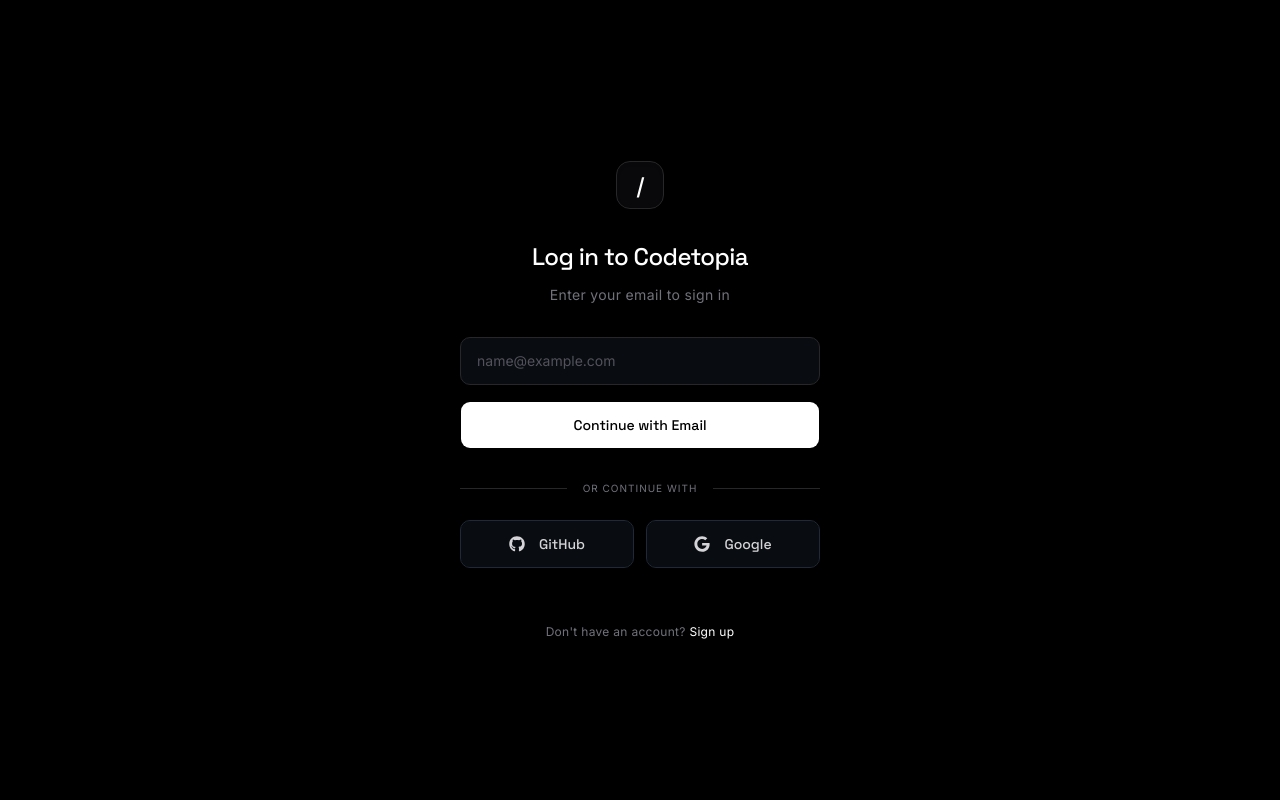
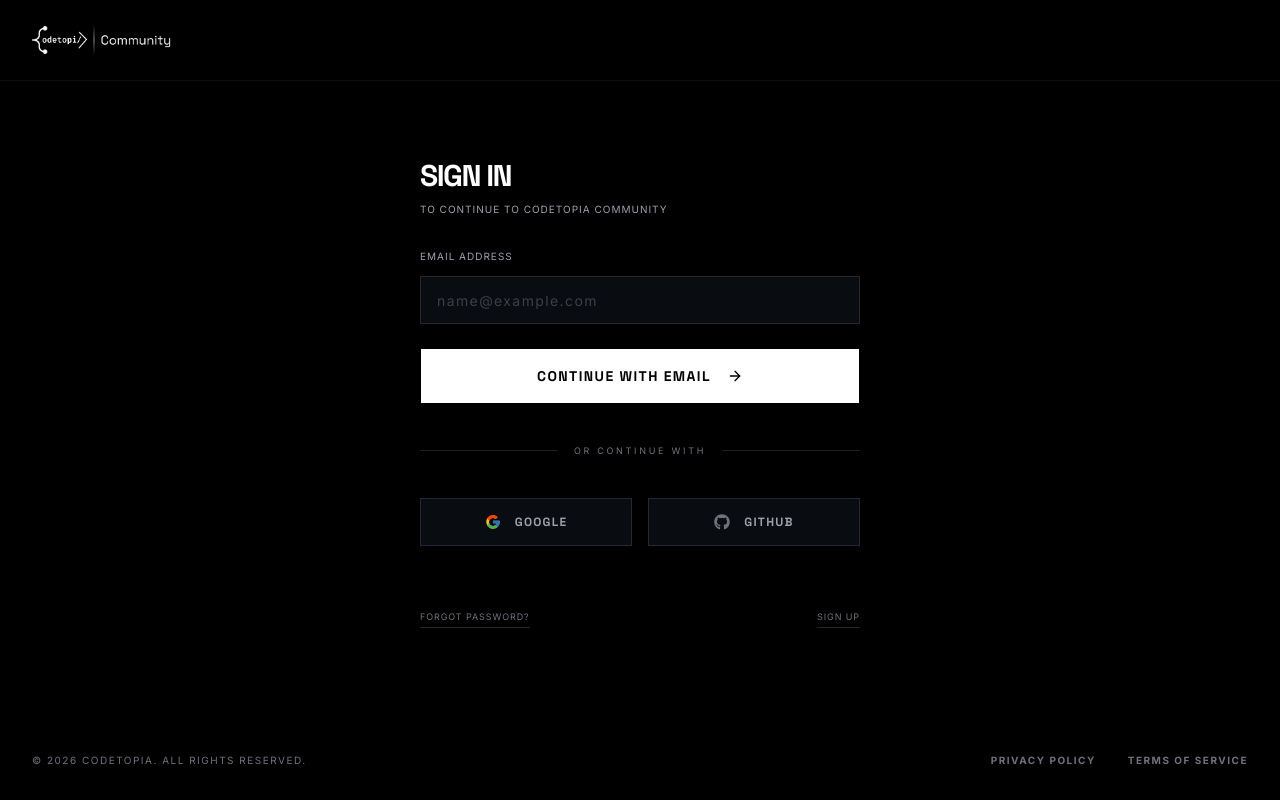
Before and after one commit to codetopialabs/portal-web, a Next.js app: page /login in a window 1280 px wide. Built offline with nearby package versions, Linux system fonts and the light colour scheme.

Commit message:
feat: complete signup page implementation, refine design and extract reusable footer

```diff
--- a/src/app/globals.css
+++ b/src/app/globals.css
@@ -3,9 +3,9 @@
 @import "shadcn/tailwind.css";
 @plugin "@tailwindcss/typography";
 
-html {
+/* html {
   scroll-behavior: smooth;
-}
+} */
 
 /* Offset anchor scroll targets to account for sticky header */
 /* :target {
--- a/src/app/login/page.tsx
+++ b/src/app/login/page.tsx
@@ -1,9 +1,33 @@
+import Image from "next/image";
 import { LoginForm } from "@/components/auth/LoginForm";
+import { Footer } from "@/components/layout/Footer";
 
 export default function LoginPage() {
   return (
-    <main>
-      <LoginForm />
+    <main className="min-h-screen bg-black flex flex-col font-mono text-white relative">
+
+      {/* Top Navbar */}
+      <header className="sticky top-0 z-50 flex items-center justify-between px-8 py-6 w-full bg-black/60 backdrop-blur-md border-b border-white/5">
+        <div className="flex items-center">
+          <Image
+            src="/logos/codetopia-community.png"
+            alt="Codetopia Community Logo"
+            width={180}
+            height={48}
+            className="object-contain h-8 w-auto"
+            priority
+          />
+        </div>
+      </header>
+
+      {/* Main Content Node */}
+      <div className="flex-1 flex flex-col items-center justify-center z-10 px-4 w-full mt-12 mb-16">
+        {/* The Auth Card */}
+        <LoginForm />
+      </div>
+
+      {/* Footer */}
+      <Footer />
     </main>
   );
 }
--- a/src/app/signup/page.tsx
+++ b/src/app/signup/page.tsx
@@ -1,9 +1,33 @@
+import Image from "next/image";
 import { SignupForm } from "@/components/auth/SignupForm";
+import { Footer } from "@/components/layout/Footer";
 
 export default function SignupPage() {
   return (
-    <main className="min-h-screen bg-white bg-[radial-gradient(#e5e7eb_1px,transparent_1px)] [background-size:16px_16px] flex items-center justify-center">
-      <SignupForm />
+    <main className="min-h-screen bg-black flex flex-col font-mono text-white relative">
+
+      {/* Top Navbar */}
+      <header className="sticky top-0 z-50 flex items-center justify-between px-8 py-6 w-full bg-black/60 backdrop-blur-md border-b border-white/5">
+        <div className="flex items-center">
+          <Image
+            src="/logos/codetopia-community.png"
+            alt="Codetopia Community Logo"
+            width={180}
+            height={48}
+            className="object-contain h-8 w-auto"
+            priority
+          />
+        </div>
+      </header>
+
+      {/* Main Content Node */}
+      <div className="flex-1 flex flex-col items-center justify-center z-10 px-4 w-full mt-12 mb-16">
+        {/* The Auth Card */}
+        <SignupForm />
+      </div>
+
+      {/* Footer */}
+      <Footer />
     </main>
   );
 }
--- a/src/components/auth/LoginForm.tsx
+++ b/src/components/auth/LoginForm.tsx
@@ -4,7 +4,9 @@
 import Link from "next/link";
 import { Button } from "@/components/ui/button";
 import { Input } from "@/components/ui/input";
-import { FaGithub, FaGoogle } from "react-icons/fa";
+import { FaGithub } from "react-icons/fa";
+import { FcGoogle } from "react-icons/fc";
+import { ArrowRight } from "lucide-react";
 
 export function LoginForm() {
   const [isLoading, setIsLoading] = useState(false);
@@ -19,20 +21,22 @@
   }
 
   return (
-    <div className="flex items-center justify-center min-h-screen bg-black px-4">
-      <div className="w-full max-w-[360px] space-y-8">
-        <div className="text-center space-y-3">
-          <div className="flex justify-center mb-8">
-            <div className="w-12 h-12 border border-zinc-800 rounded-xl flex items-center justify-center bg-zinc-950 shadow-inner">
-               <span className="font-sans font-bold text-lg scale-y-125 text-white">/</span>
-            </div>
-          </div>
-          <h1 className="text-2xl font-sans font-medium text-white tracking-tight">Log in to Codetopia</h1>
-          <p className="text-sm text-zinc-500 font-mono tracking-wide">Enter your email to sign in</p>
+    <div className="relative w-full max-w-[440px]">
+      <div className="space-y-8 relative z-20">
+        <div className="space-y-2">
+          <h2 className="text-3xl font-sans font-black tracking-tighter text-white uppercase">
+            Sign In
+          </h2>
+          <p className="text-[10px] text-zinc-400 font-mono tracking-[0.1em] uppercase">
+            To continue to Codetopia Community
+          </p>
         </div>
 
-        <form onSubmit={onSubmit} className="space-y-4">
-          <div className="space-y-2">
+        <form onSubmit={onSubmit} className="space-y-6">
+          <div className="space-y-3">
+            <label htmlFor="email" className="block text-[10px] text-zinc-400 font-mono tracking-[0.1em] uppercase">
+              Email Address
+            </label>
             <Input
               id="email"
               placeholder="name@example.com"
@@ -41,58 +45,60 @@
               autoComplete="email"
               autoCorrect="off"
               disabled={isLoading}
-              className="bg-[#0a0a0a] border-zinc-800 text-white h-12 rounded-lg px-4 font-mono focus-visible:ring-1 focus-visible:ring-zinc-700 focus-visible:border-transparent placeholder:text-zinc-600 transition-colors"
+              className="bg-[#050505] border-[1px] border-zinc-800 text-white h-12 rounded-none px-4 font-mono text-xs tracking-widest focus-visible:ring-0 focus-visible:border-zinc-500 placeholder:text-zinc-700 transition-colors"
               required
             />
           </div>
 
           <Button
             disabled={isLoading}
-            className="w-full bg-white text-black hover:bg-zinc-200 h-12 rounded-lg font-medium font-sans text-sm transition-colors"
+            className="w-full bg-white text-black hover:bg-zinc-200 h-14 rounded-none font-sans font-black text-sm tracking-widest uppercase transition-colors flex items-center justify-center gap-3"
           >
             {isLoading ? (
               <div className="h-4 w-4 animate-spin rounded-full border-2 border-black border-t-transparent" />
             ) : (
-              "Continue with Email"
+              <>
+                Continue with email <ArrowRight className="w-4 h-4 ml-1" />
+              </>
             )}
           </Button>
         </form>
 
-        <div className="relative my-6">
+        <div className="relative py-2">
           <div className="absolute inset-0 flex items-center">
-            <span className="w-full border-t border-zinc-800" />
+            <span className="w-full border-t border-zinc-800/80" />
           </div>
-          <div className="relative flex justify-center text-[10px] font-mono text-zinc-500 uppercase tracking-widest">
+          <div className="relative flex justify-center text-[9px] font-mono text-zinc-500 uppercase tracking-[0.3em]">
             <span className="bg-black px-4">Or continue with</span>
           </div>
         </div>
 
-        <div className="grid grid-cols-2 gap-3">
+        <div className="grid grid-cols-2 gap-4">
           <Button
             variant="outline"
-            className="bg-[#0a0a0a] border-zinc-800 hover:bg-zinc-900 text-zinc-300 hover:text-white h-12 rounded-lg font-sans text-sm font-medium transition-colors"
+            className="bg-transparent border border-zinc-800 hover:bg-[#111] hover:text-white hover:border-zinc-600 text-zinc-400 h-12 rounded-none font-sans font-bold text-xs uppercase tracking-widest transition-all group"
             disabled={isLoading}
           >
-            <FaGithub className="mr-2 h-4 w-4" />
-            GitHub
+            <FcGoogle className="mr-2 h-4 w-4" />
+            Google
           </Button>
           <Button
             variant="outline"
-            className="bg-[#0a0a0a] border-zinc-800 hover:bg-zinc-900 text-zinc-300 hover:text-white h-12 rounded-lg font-sans text-sm font-medium transition-colors"
+            className="bg-transparent border border-zinc-800 hover:bg-[#111] hover:text-white hover:border-zinc-600 text-zinc-400 h-12 rounded-none font-sans font-bold text-xs uppercase tracking-widest transition-all group"
             disabled={isLoading}
           >
-            <FaGoogle className="mr-2 h-4 w-4" />
-            Google
+            <FaGithub className="mr-2 h-4 w-4 text-zinc-500 group-hover:text-white transition-colors" />
+            Github
           </Button>
         </div>
 
-        <div className="pt-6 text-center">
-          <p className="text-xs font-mono tracking-wide text-zinc-500">
-            Don&apos;t have an account?{" "}
-            <Link href="/signup" className="text-white hover:text-zinc-300 transition-colors">
-              Sign up
-            </Link>
-          </p>
+        <div className="pt-8 flex items-center justify-between font-mono text-[9px] uppercase tracking-widest text-zinc-500">
+          <Link href="#" className="hover:text-white border-b border-zinc-800 hover:border-zinc-500 pb-1 transition-all">
+            Forgot Password?
+          </Link>
+          <Link href="/signup" className="hover:text-white border-b border-zinc-800 hover:border-zinc-500 pb-1 transition-all">
+            Sign Up
+          </Link>
         </div>
       </div>
     </div>
--- a/src/components/auth/SignupForm.tsx
+++ b/src/components/auth/SignupForm.tsx
@@ -4,29 +4,17 @@
 import Link from "next/link";
 import { Button } from "@/components/ui/button";
 import { Input } from "@/components/ui/input";
-import { Label } from "@/components/ui/label";
-import { Card, CardContent, CardDescription, CardFooter, CardHeader, CardTitle } from "@/components/ui/card";
-import { UserPlus, Mail } from "lucide-react";
-import { FaGithub, FaGoogle } from "react-icons/fa";
+import { FaGithub } from "react-icons/fa";
+import { FcGoogle } from "react-icons/fc";
+import { ArrowRight, Eye, EyeOff } from "lucide-react";
 
 export function SignupForm() {
   const [isLoading, setIsLoading] = useState(false);
-  const [error, setError] = useState("");
+  const [showPassword, setShowPassword] = useState(false);
 
   async function onSubmit(event: React.FormEvent) {
     event.preventDefault();
     setIsLoading(true);
-    setError("");
-
-    const formData = new FormData(event.target as HTMLFormElement);
-    const password = formData.get("password");
-    const confirmPassword = formData.get("confirm-password");
-
-    if (password !== confirmPassword) {
-      setError("Passwords do not match");
-      setIsLoading(false);
-      return;
-    }
 
     setTimeout(() => {
       setIsLoading(false);
@@ -34,123 +22,154 @@
   }
 
   return (
-    <div className="flex items-center justify-center min-h-screen p-4 bg-black">
-      <Card className="w-full max-w-md border border-zinc-800 rounded-none bg-[#0a0a0a] text-white">
-        <CardHeader className="space-y-4 text-center pt-10">
-          <div className="mx-auto bg-white text-black p-4 rounded-none w-16 h-16 flex items-center justify-center">
-            <UserPlus size={32} />
+    <div className="relative w-full max-w-[440px]">
+      <div className="space-y-8 relative z-20">
+        <div className="space-y-2">
+          <h2 className="text-3xl font-sans font-black tracking-tighter text-white uppercase">
+            Create Account
+          </h2>
+          <p className="text-[10px] text-zinc-400 font-mono tracking-[0.1em] uppercase">
+            Join the Codetopia Community
+          </p>
         </div>
-          <CardTitle className="text-4xl font-black tracking-tighter uppercase font-sans">Sign Up</CardTitle>
-          <CardDescription className="text-zinc-500 font-mono text-xs uppercase tracking-[0.2em] font-bold">
-            Enter details to register
-          </CardDescription>
-        </CardHeader>
-        <CardContent className="grid gap-6">
-          <form onSubmit={onSubmit}>
-            <div className="grid gap-4">
-              {error && (
-                <div className="bg-red-50 border border-red-200 text-red-600 px-4 py-2 rounded-lg text-sm text-center font-medium">
-                  {error}
-                </div>
-              )}
-              <div className="grid gap-2">
-                <Label htmlFor="username" className="text-white font-mono text-xs uppercase tracking-widest">Username</Label>
+
+        <form onSubmit={onSubmit} className="space-y-6">
+          <div className="grid grid-cols-2 gap-4">
+            <div className="space-y-3">
+              <label htmlFor="firstName" className="block text-[10px] text-zinc-400 font-mono tracking-[0.1em] uppercase">
+                First Name
+              </label>
               <Input
-                  id="username"
-                  placeholder="johndoe"
+                id="firstName"
+                placeholder="John"
                 type="text"
-                  autoCapitalize="none"
+                autoCapitalize="words"
+                autoComplete="given-name"
                 autoCorrect="off"
                 disabled={isLoading}
-                  className="border border-zinc-800 bg-black focus-visible:ring-1 focus-visible:ring-white focus-visible:ring-offset-0 h-14 rounded-none px-4 font-mono placeholder:text-zinc-700"
+                className="bg-[#050505] border-[1px] border-zinc-800 text-white h-12 rounded-none px-4 font-mono text-xs tracking-widest focus-visible:ring-0 focus-visible:border-zinc-500 placeholder:text-zinc-700 transition-colors"
                 required
               />
             </div>
-              <div className="grid gap-2">
-                <Label htmlFor="email" className="text-white font-mono text-xs uppercase tracking-widest">Email address</Label>
+
+            <div className="space-y-3">
+              <label htmlFor="lastName" className="block text-[10px] text-zinc-400 font-mono tracking-[0.1em] uppercase">
+                Last Name
+              </label>
+              <Input
+                id="lastName"
+                placeholder="Doe"
+                type="text"
+                autoCapitalize="words"
+                autoComplete="family-name"
+                autoCorrect="off"
+                disabled={isLoading}
+                className="bg-[#050505] border-[1px] border-zinc-800 text-white h-12 rounded-none px-4 font-mono text-xs tracking-widest focus-visible:ring-0 focus-visible:border-zinc-500 placeholder:text-zinc-700 transition-colors"
+                required
+              />
+            </div>
+          </div>
+
+          <div className="space-y-3">
+            <label htmlFor="email" className="block text-[10px] text-zinc-400 font-mono tracking-[0.1em] uppercase">
+              Email Address
+            </label>
             <Input
               id="email"
-                  placeholder="john@example.com"
+              placeholder="name@example.com"
               type="email"
               autoCapitalize="none"
               autoComplete="email"
               autoCorrect="off"
               disabled={isLoading}
-                  className="border border-zinc-800 bg-black focus-visible:ring-1 focus-visible:ring-white focus-visible:ring-offset-0 h-14 rounded-none px-4 font-mono placeholder:text-zinc-700"
-                  required
-                />
-              </div>
-              <div className="grid gap-2">
-                <Label htmlFor="password" title="password" className="text-white font-mono text-xs uppercase tracking-widest">Password</Label>
-                <Input
-                  id="password"
-                  placeholder="••••••••"
-                  type="password"
-                  disabled={isLoading}
-                  className="border border-zinc-800 bg-black focus-visible:ring-1 focus-visible:ring-white focus-visible:ring-offset-0 h-14 rounded-none px-4 font-mono placeholder:text-zinc-700"
-                  required
-                />
-              </div>
-              <div className="grid gap-2">
-                <Label htmlFor="confirm-password" title="confirm-password" className="text-white font-mono text-xs uppercase tracking-widest">Confirm Password</Label>
-                <Input
-                  id="confirm-password"
-                  placeholder="••••••••"
-                  type="password"
-                  disabled={isLoading}
-                  className="border border-zinc-800 bg-black focus-visible:ring-1 focus-visible:ring-white focus-visible:ring-offset-0 h-14 rounded-none px-4 font-mono placeholder:text-zinc-700"
+              className="bg-[#050505] border-[1px] border-zinc-800 text-white h-12 rounded-none px-4 font-mono text-xs tracking-widest focus-visible:ring-0 focus-visible:border-zinc-500 placeholder:text-zinc-700 transition-colors"
               required
             />
           </div>
 
-              <div className="relative group w-full mt-4">
-                <div className="absolute inset-0 border border-white translate-x-[4px] translate-y-[4px] group-hover:translate-x-0 group-hover:translate-y-0 transition-transform duration-300" />
-                <Button disabled={isLoading} className="relative z-10 w-full bg-black text-white border border-white hover:bg-zinc-900 h-14 text-sm font-bold uppercase tracking-widest rounded-none transition-colors">
+          <div className="space-y-3">
+            <label htmlFor="password" className="block text-[10px] text-zinc-400 font-mono tracking-[0.1em] uppercase">
+              Password
+            </label>
+            <div className="relative">
+              <Input
+                id="password"
+                placeholder="••••••••"
+                type={showPassword ? "text" : "password"}
+                autoComplete="new-password"
+                autoCorrect="off"
+                disabled={isLoading}
+                className="bg-[#050505] border-[1px] border-zinc-800 text-white h-12 rounded-none px-4 font-mono text-xs tracking-widest focus-visible:ring-0 focus-visible:border-zinc-500 placeholder:text-zinc-700 transition-colors pr-10"
+                required
+              />
+              <button
+                type="button"
+                onClick={() => setShowPassword(!showPassword)}
+                className="absolute right-3 top-1/2 -translate-y-1/2 text-zinc-400 hover:text-white transition-colors"
+              >
+                {showPassword ? <EyeOff className="w-4 h-4" /> : <Eye className="w-4 h-4" />}
+              </button>
+            </div>
+          </div>
+
+          <div className="space-y-4">
+            <div className="text-[10px] text-zinc-500 font-mono tracking-wider leading-relaxed text-center px-4">
+              By continuing, you agree to our{" "}
+              <Link href="/terms" className="text-zinc-400 hover:text-white border-b border-zinc-800 hover:border-zinc-500 transition-all">Terms of Service</Link>
+              {" "}and{" "}
+              <Link href="/privacy" className="text-zinc-400 hover:text-white border-b border-zinc-800 hover:border-zinc-500 transition-all">Privacy Policy</Link>.
+            </div>
+
+            <Button
+              disabled={isLoading}
+              className="w-full bg-white text-black hover:bg-zinc-200 h-14 rounded-none font-sans font-black text-sm tracking-widest uppercase transition-colors flex items-center justify-center gap-3"
+            >
               {isLoading ? (
-                    <div className="flex items-center gap-2">
-                      <div className="h-4 w-4 animate-spin rounded-full border-2 border-zinc-500 border-t-white" />
-                      Creating...
-                    </div>
+                <div className="h-4 w-4 animate-spin rounded-full border-2 border-black border-t-transparent" />
               ) : (
-                    "Create Account"
+                <>
+                  Create Account <ArrowRight className="w-4 h-4 ml-1" />
+                </>
               )}
             </Button>
           </div>
+        </form>
+
+        <div className="relative py-2">
+          <div className="absolute inset-0 flex items-center">
+            <span className="w-full border-t border-zinc-800/80" />
           </div>
-          </form>
-          <div className="relative mt-6">
-            <div className="absolute inset-0 flex items-center">
-              <span className="w-full border-t border-zinc-800" />
-            </div>
-            <div className="relative flex justify-center text-xs uppercase tracking-widest font-mono">
-              <span className="bg-[#0a0a0a] px-4 text-zinc-500">
-                Or continue with
-              </span>
+          <div className="relative flex justify-center text-[9px] font-mono text-zinc-500 uppercase tracking-[0.3em]">
+            <span className="bg-black px-4">Or sign up with</span>
           </div>
         </div>
-          <div className="grid grid-cols-2 gap-4 mt-6">
-            <Button variant="outline" className="border border-zinc-800 bg-transparent hover:bg-white hover:text-black h-14 rounded-none font-mono text-xs uppercase tracking-widest transition-colors" disabled={isLoading}>
-              <FaGithub className="mr-2 h-4 w-4" />
+
+        <div className="grid grid-cols-2 gap-4">
+          <Button
+            variant="outline"
+            className="bg-transparent border border-zinc-800 hover:bg-[#111] hover:text-white hover:border-zinc-600 text-zinc-400 h-12 rounded-none font-sans font-bold text-xs uppercase tracking-widest transition-all group"
+            disabled={isLoading}
+          >
+            <FcGoogle className="mr-2 h-4 w-4" />
+            Google
+          </Button>
+          <Button
+            variant="outline"
+            className="bg-transparent border border-zinc-800 hover:bg-[#111] hover:text-white hover:border-zinc-600 text-zinc-400 h-12 rounded-none font-sans font-bold text-xs uppercase tracking-widest transition-all group"
+            disabled={isLoading}
+          >
+            <FaGithub className="mr-2 h-4 w-4 text-zinc-500 group-hover:text-white transition-colors" />
             Github
           </Button>
-            <Button variant="outline" className="border border-zinc-800 bg-transparent hover:bg-white hover:text-black h-14 rounded-none font-mono text-xs uppercase tracking-widest transition-colors" disabled={isLoading}>
-              <FaGoogle className="mr-2 h-4 w-4" />
-              Google
-            </Button>
         </div>
-        </CardContent>
-        <CardFooter className="flex flex-col gap-4 text-center pb-10">
-          <p className="text-xs font-mono uppercase tracking-widest text-zinc-500">
-            Already have an account?{" "}
-            <Link
-              href="/login"
-              className="text-white hover:text-zinc-300 transition-colors"
-            >
-              Log in
+
+        <div className="pt-8 flex items-center justify-center font-mono text-[9px] uppercase tracking-widest text-zinc-500">
+          <span className="mr-3">Already have an account?</span>
+          <Link href="/login" className="hover:text-white border-b border-zinc-800 hover:border-zinc-500 pb-1 transition-all">
+            Sign In
           </Link>
-          </p>
-        </CardFooter>
-      </Card>
+        </div>
+      </div>
     </div>
   );
 }
--- /dev/null
+++ b/src/components/layout/Footer.tsx
@@ -0,0 +1,27 @@
+import Link from "next/link";
+
+const footerLinks = [
+  { label: "Privacy Policy", href: "/privacy" },
+  { label: "Terms of Service", href: "/terms" },
+];
+
+export function Footer() {
+  const currentYear = new Date().getFullYear();
+
+  return (
+    <footer className="w-full flex flex-col md:flex-row items-center justify-between px-8 py-8 z-10 text-[10px] tracking-[0.15em] text-zinc-500 uppercase">
+      <span>© {currentYear} Codetopia. All rights reserved.</span>
+      <div className="flex items-center gap-8 mt-4 md:mt-0 font-bold">
+        {footerLinks.map((link) => (
+          <Link
+            key={link.label}
+            href={link.href}
+            className="hover:text-white transition-colors"
+          >
+            {link.label}
+          </Link>
+        ))}
+      </div>
+    </footer>
+  );
+}
```
Also changed, not shown: eslint.config.mjs (+24 -0 lines). Lines whose indentation alone changed are shown as unchanged.
